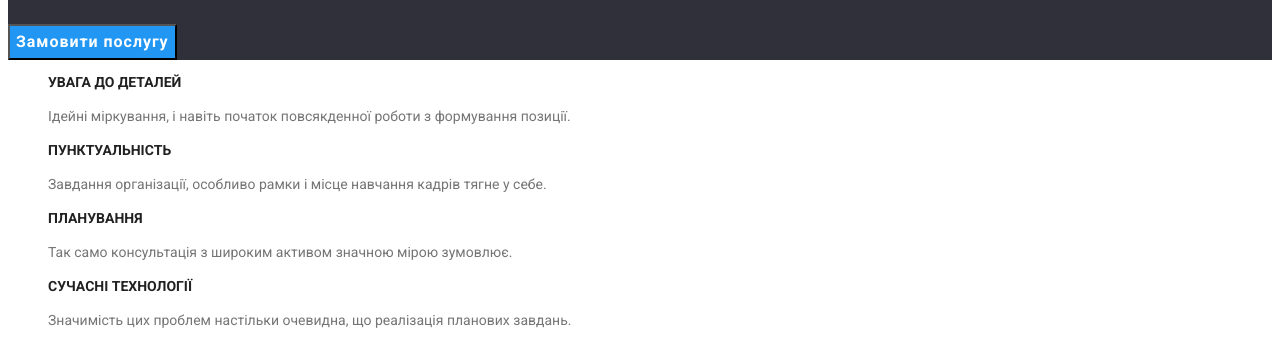
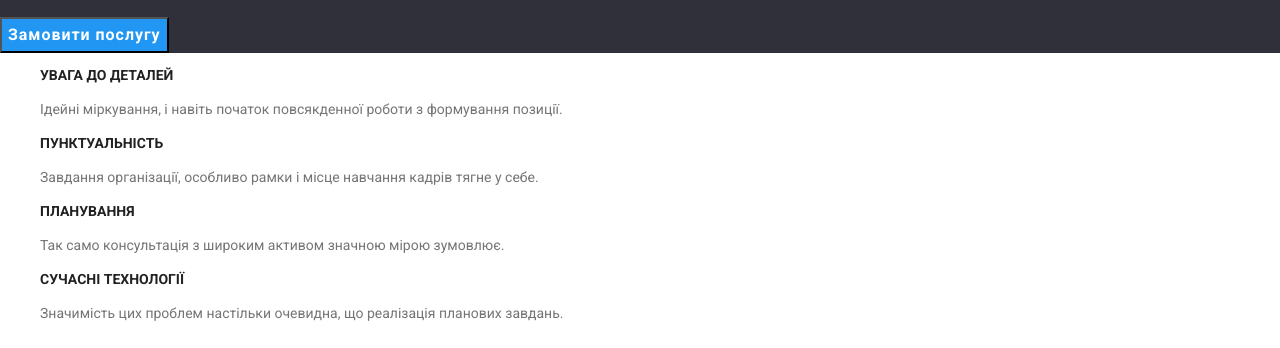
Before and after one commit to alinarieznik/goit-markup-hw-03, a plain HTML site: page index.html in a window 1280 px wide. Shown: the part 256-604 px from the top of the page. Drawn offline with Linux system fonts and the light colour scheme.

Commit message:
add modern-normalize

```diff
--- a/index.html
+++ b/index.html
@@ -8,6 +8,7 @@
     <link rel="preconnect" href="https://fonts.googleapis.com">
     <link rel="preconnect" href="https://fonts.gstatic.com" crossorigin>
     <link href="https://fonts.googleapis.com/css2?family=Raleway:wght@700&family=Roboto:wght@400;500;700;900&display=swap" rel="stylesheet">
+    <link rel="stylesheet" href="./css/modern-normalize.css">
     <link rel="stylesheet" href="./css/styles.css">
 </head>
 <body>
```
Also changed, not shown: css/modern-normalize.css (added, +9 -0 lines), css/styles.css (+12 -0 lines), portfolio.html (+1 -0 lines).
